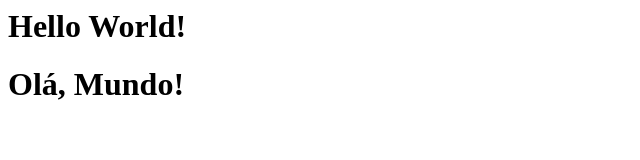
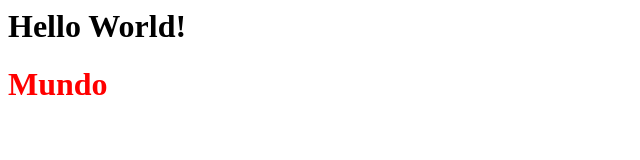
Before and after one commit to MarcalCampos/test, a plain HTML site: page index.html in a window 1280 px wide. Shown: the whole page, without its empty margins (0-640 px from the left). Drawn offline with Linux system fonts and the light colour scheme.

Commit message:
Add colour and remove text. #1

```diff
--- a/index.html
+++ b/index.html
@@ -1,2 +1,2 @@
 <h1>Hello World!</h1>
-<h1>Olá, Mundo!</h1>
+<h1 style="color: red">Mundo</h1>
```
